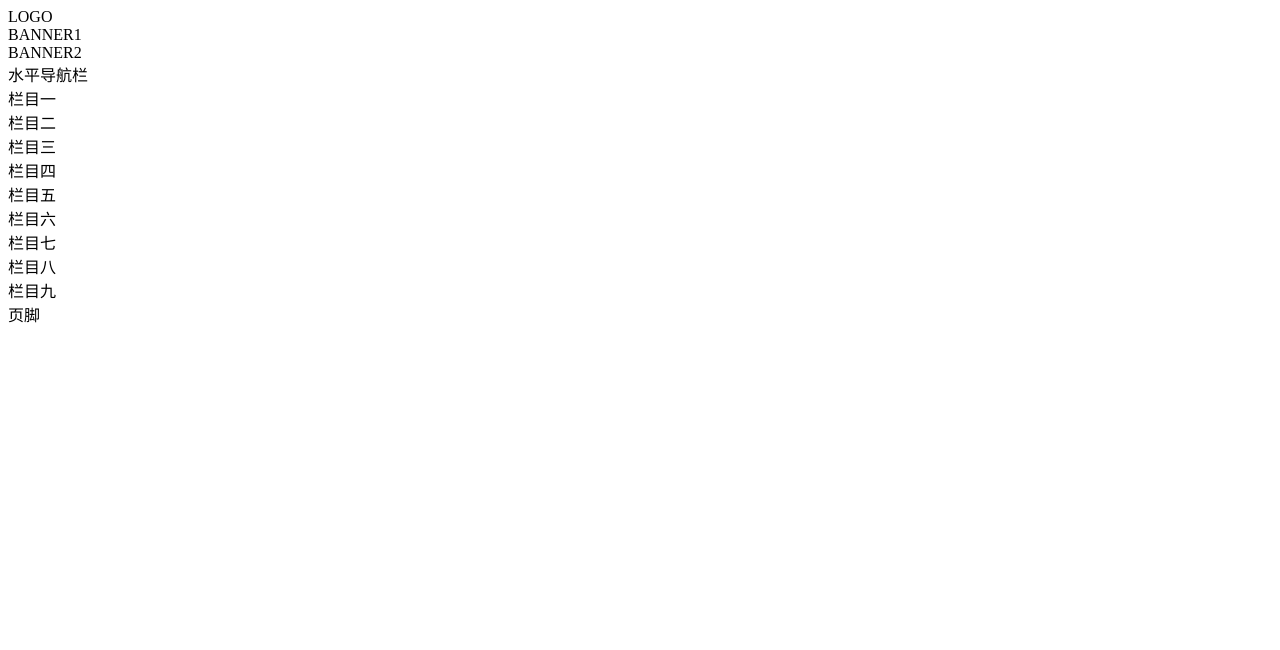
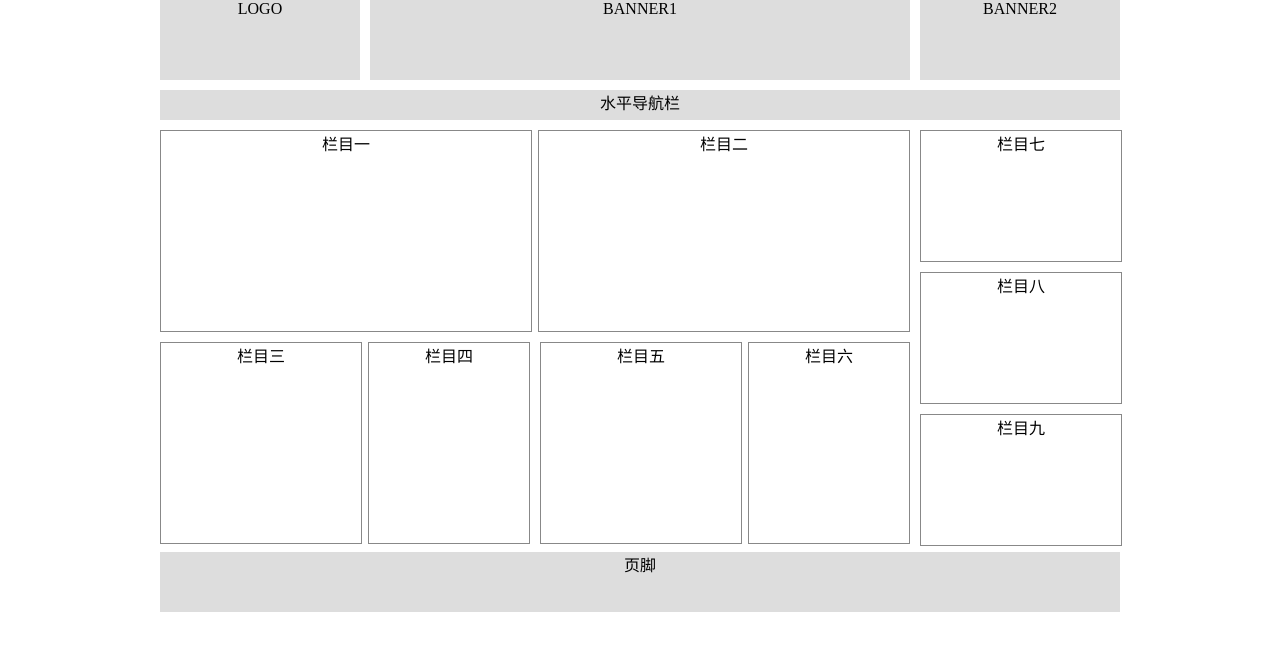
Before and after one commit to Departures/-, a plain HTML site: page 主界面布局/src/index.html in a window 1280 px wide. Drawn offline with Linux system fonts and the light colour scheme.

Commit message:
Update index.html

```diff
--- a/主界面布局/src/index.html
+++ b/主界面布局/src/index.html
@@ -3,7 +3,7 @@
 <head>
     <meta charset="utf-8">
     <title>模板一</title>
-    <link rel="stylesheet" href="css/layout..css">
+    <link rel="stylesheet" href="css/layout.css">
 </head>
 <body>
 <div id="container"> <!--宽度960-->
```
